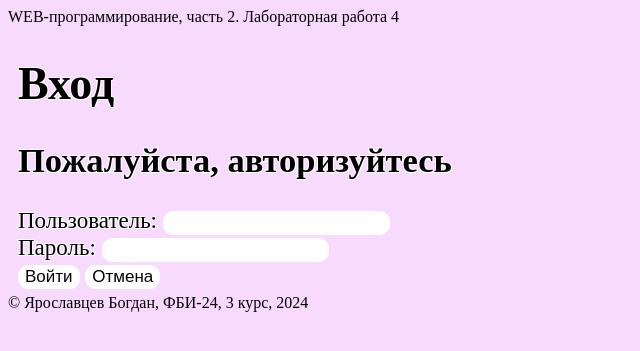
After one commit to Kalvij/lab_from_back, a Flask app: page /lab4/login in a window 1280 px wide. The commit adds this page. Shown: the top 351 px of the page, without its empty margins (0-640 px from the left). Run offline with Flask 3, Linux system fonts and the light colour scheme.

Commit message:
Автоизация

```diff
--- a/lab4.py
+++ b/lab4.py
@@ -98,3 +98,17 @@ def tree():
         tree_count +=1
 
     return redirect ('/lab4/tree')
+
+@lab4.route('/lab4/login', methods=['GET', 'POST'])
+def login():
+    if request.method == 'GET':
+        return render_template('lab4/login.html', authorized=False)
+
+    login = request.form.get('login')
+    password = request.form.get('password')
+
+    if login == 'alex' and password == '123':
+        return render_template('lab4/login.html', login=login, authorized=True)
+
+    error = 'Неверные логин и/или пароль'
+    return render_template('lab4/login.html', error=error, authorized=False)
--- a/templates/lab4/lab4.html
+++ b/templates/lab4/lab4.html
@@ -12,5 +12,6 @@
         <li><a href="/lab4/sub-form">Вычитание</a></li>
         <li><a href="/lab4/step-form">Возведение в степень</a></li>
         <li><a href="/lab4/tree">Деревья</a></li>
+        <li><a href="/lab4/login">Авторизация</a></li>
     </ol>
 {% endblock %}
--- /dev/null
+++ b/templates/lab4/login.html
@@ -0,0 +1,35 @@
+{% extends 'base.html' %}
+{% block lab %}Лабораторная работа 4{% endblock %}
+{% block main %}
+    {% if authorized %}
+        <h1> Добро пожаловать, {{ login }}!</h1>
+    {% else %}
+        <h1> Вход</h1>
+        <style>
+            button, input {
+                text-shadow: 1px 1px 0px rgb(255, 255, 255), 1px 1px 0px rgb(255, 255, 255), 1px 1px 0px rgb(255, 255, 255), 1px 1px 0px rgb(255, 255, 255);
+                font-size: 17px;
+                color: rgb(0, 0, 0);
+                border: 1px solid rgb(255, 255, 255);
+                background: rgb(255, 255, 255);
+                border-radius: 10px;
+            }
+        </style>
+        <h2> Пожалуйста, авторизуйтесь </h2>
+        <form method="post">
+            <div>
+                <label for="login">Пользователь: </label>
+                <input type="text" id="login" name="login">
+            </div>
+            <div>
+                <label for="password">Пароль: </label>
+                <input type="password" id="password" name="password">
+            </div>
+                <div>{{ error }}</div>
+            <div>
+                <button type="submit">Войти</button>
+                <button type="reset">Отмена</button>
+            </div>
+        </form>
+    {% endif %}
+{% endblock %}
```
